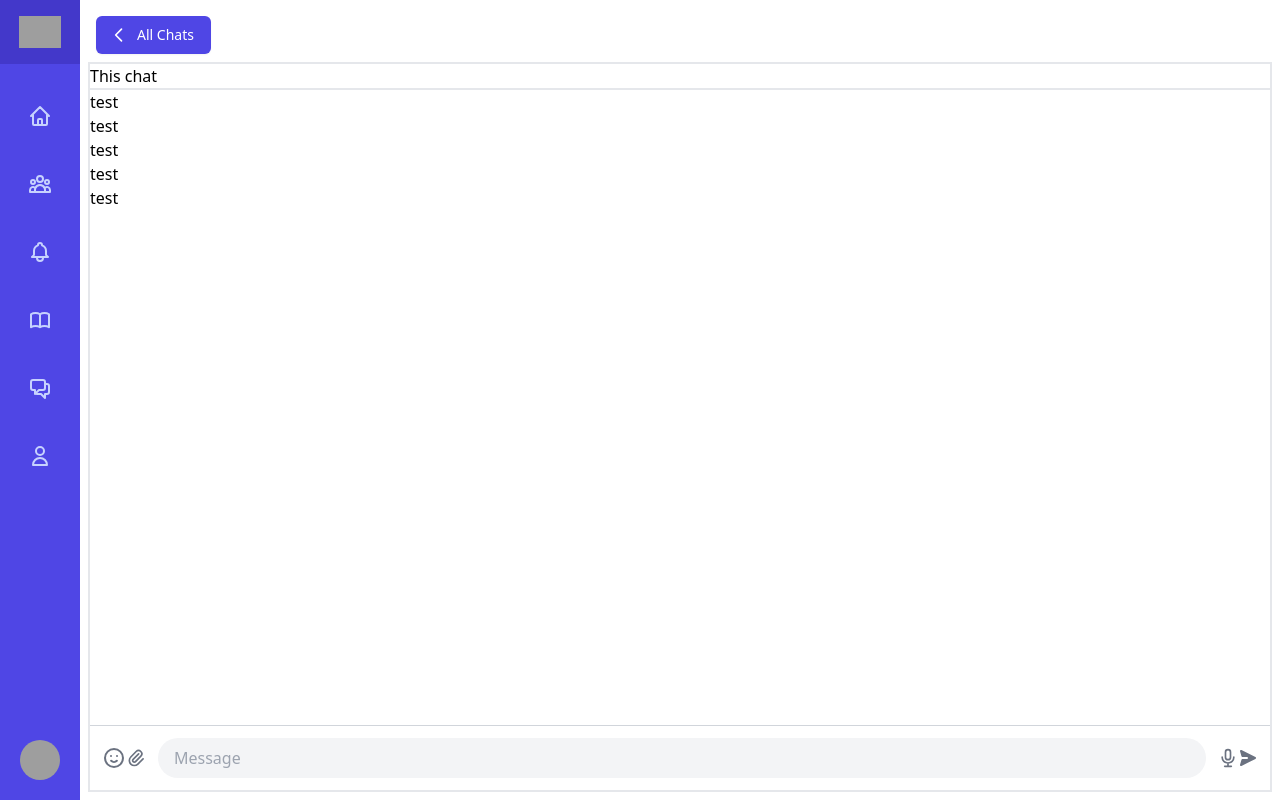
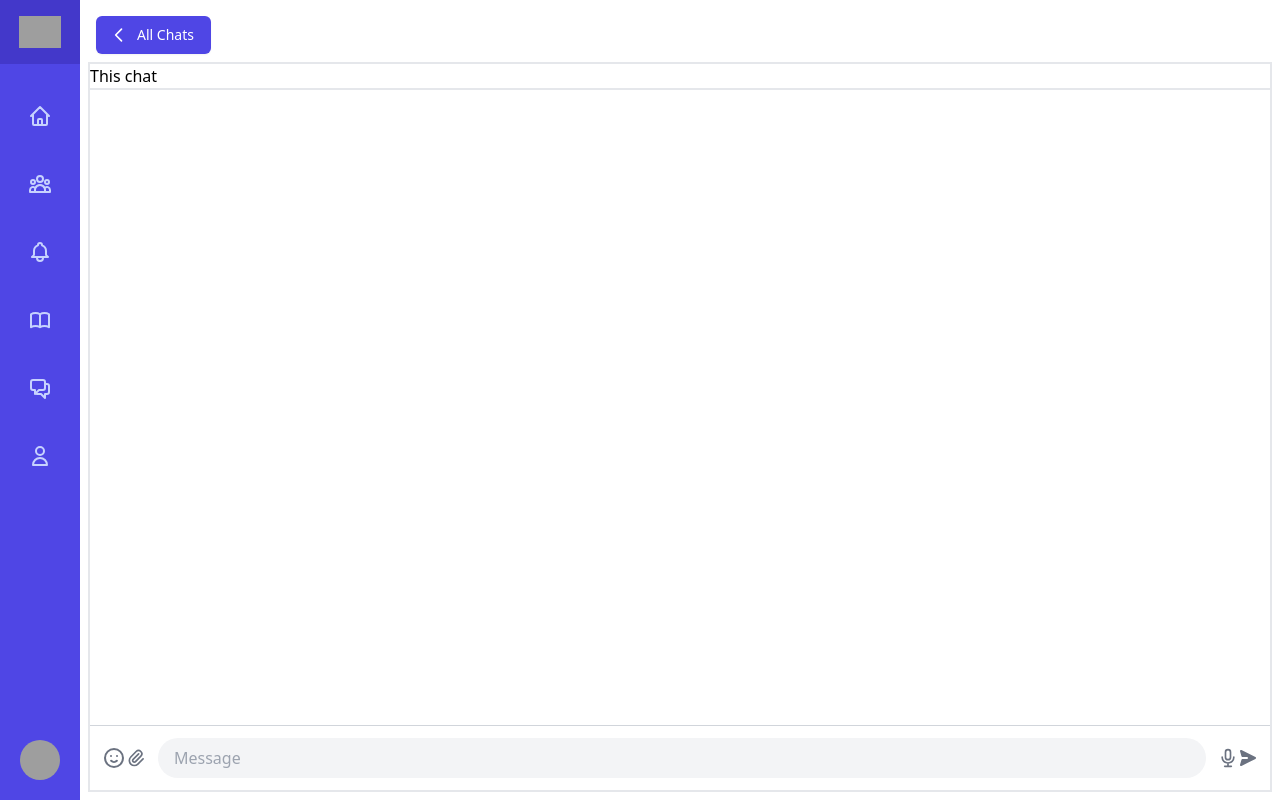
Before and after one commit to derekvogt3/roll-call, a React (Create React App) app in the folder client/: page /chats in a window 1280 px wide. Built offline with nearby package versions, Linux system fonts and the light colour scheme; grey boxes are pictures that could not be loaded.

Commit message:
additional commit

```diff
--- a/client/src/pages/Chats.js
+++ b/client/src/pages/Chats.js
@@ -16,13 +16,7 @@ export default function Chats() {
       </div>
       <div className="flex flex-col border-gray-200 border-2 h-screen">
         <div className="border-gray-200 border-b-2 ">This chat</div>
-        <div className="grow">
-          <h1>test</h1>
-          <h1>test</h1>
-          <h1>test</h1>
-          <h1>test</h1>
-          <h1>test</h1>
-        </div>
+        <div className="grow"></div>
 
         <div>
           <div className="flex items-center justify-between w-full p-3 border-t border-gray-300">
```
